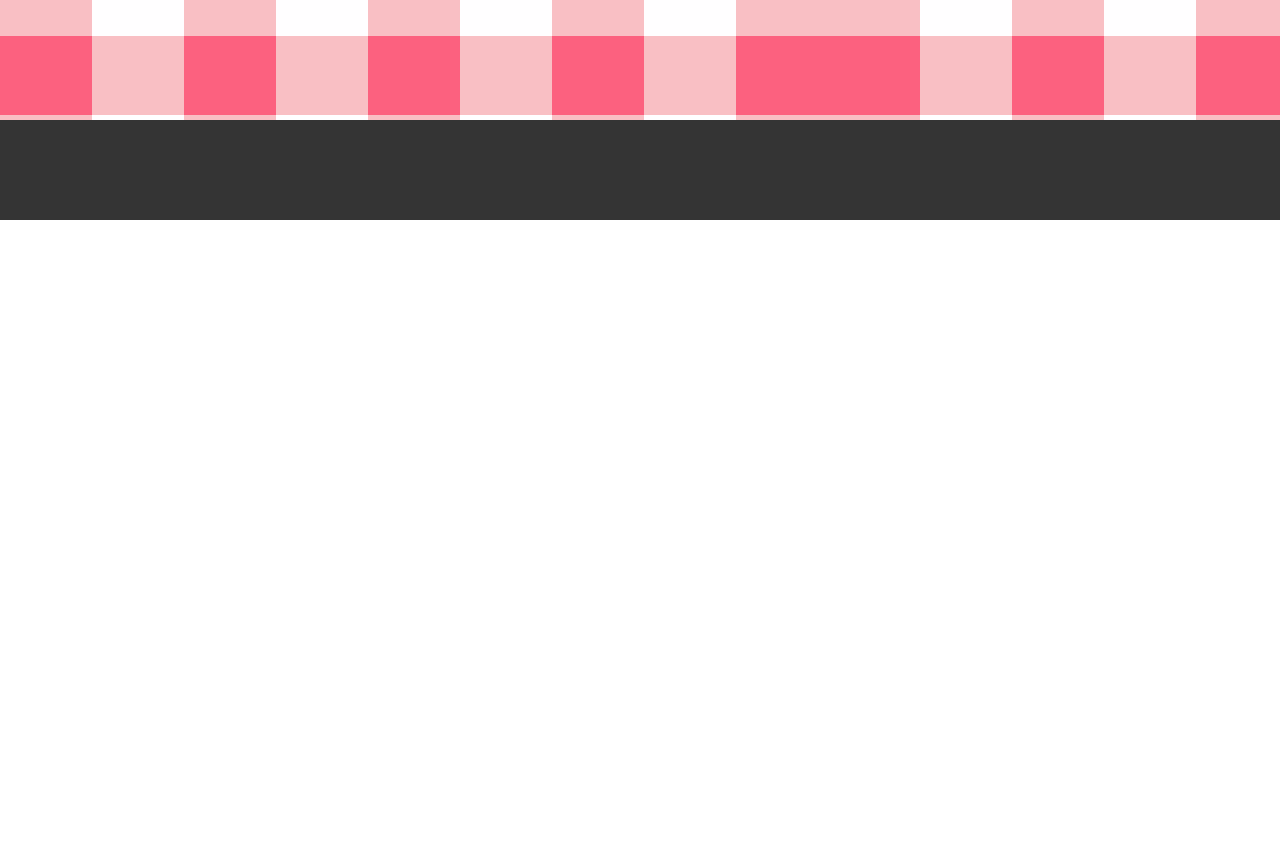
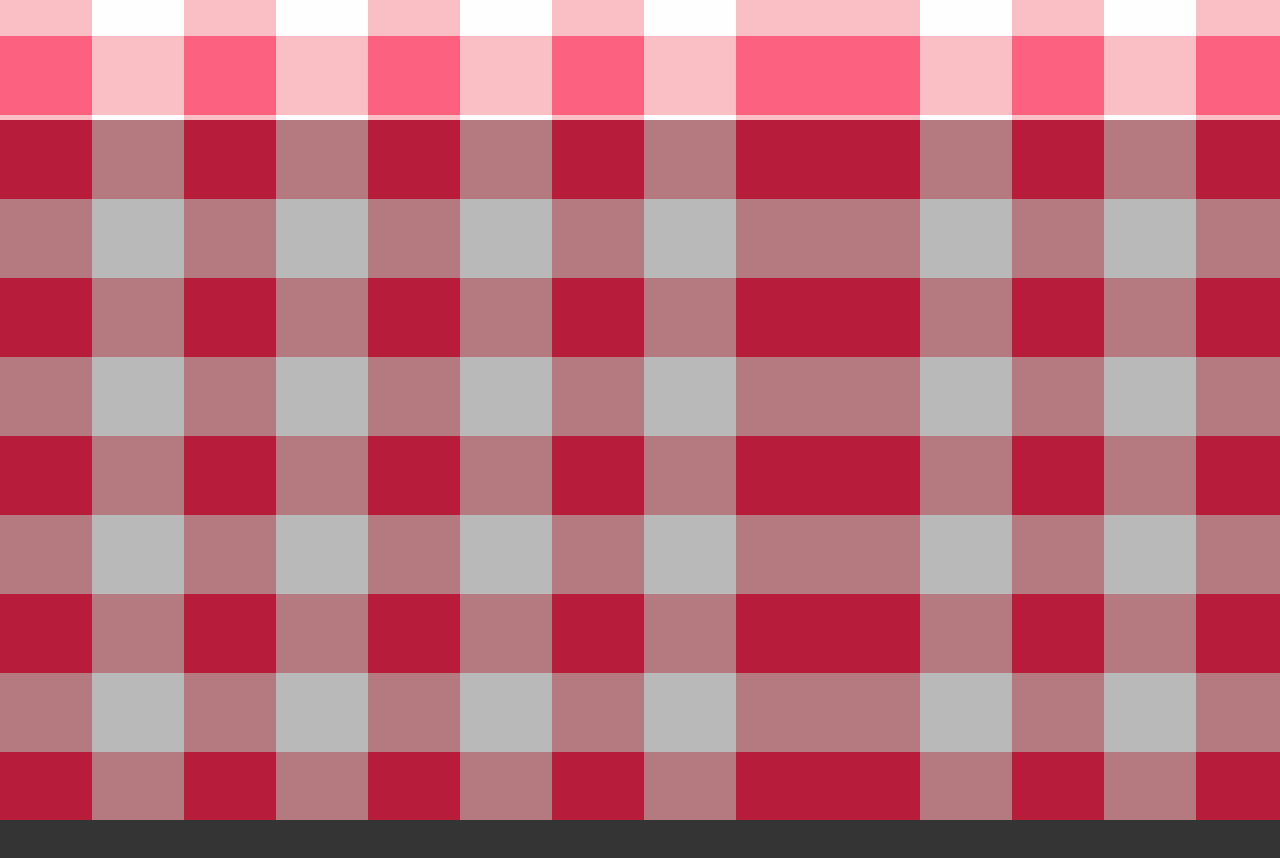
Before and after one commit to Avoracity/Introgami, a Nuxt app in the folder client/: page / in a window 1280 px wide. Shown: the part 4400-5258 px from the top of the page. Before the commit the page ends 4620 px from the top, so only its background shows below. Built offline with nearby package versions, Linux system fonts and the light colour scheme.

Commit message:
qna section added

```diff
--- /dev/null
+++ b/client/assets/styles/qna.css
@@ -0,0 +1,6 @@
+.qna_bg {
+    background-color: #FFBECE;
+    background-image: url("assets/images/plaid-pattern-shadow.png");
+    color: #333;
+    padding: 350px;
+}
--- /dev/null
+++ b/client/components/QnA.vue
@@ -0,0 +1,15 @@
+<template>
+    <div class="QnA Container">
+        <div class = "qna_bg"></div>
+    </div>
+
+</template>
+
+<script>
+export default {
+    name: 'AppHeader'
+};
+
+</script>
+
+<style scoped src="@/assets/styles/qna.css"> </style>
--- a/client/pages/index.vue
+++ b/client/pages/index.vue
@@ -4,6 +4,7 @@
   <Hero />
   <Trending />
   <Create />
+  <QnA />
   <Footer />
 
   </div>
```
Also changed, not shown: client/assets/images/plaid-pattern-shadow.png (added).
